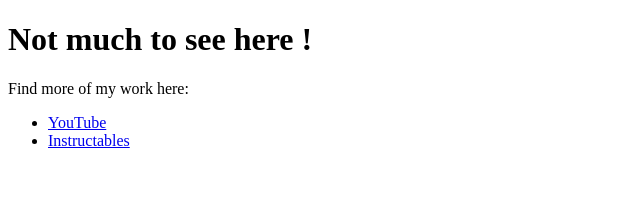
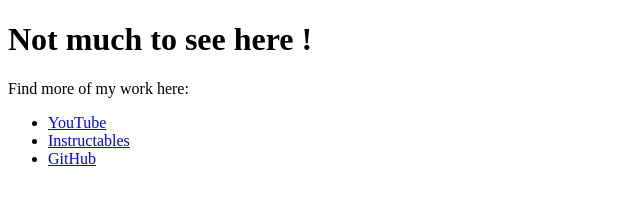
Before and after one commit to nic6911/nic6911.github.io, a plain HTML site: page index.html in a window 1280 px wide. Shown: the full height of the page, 0-640 px from the left. Drawn offline with Linux system fonts and the light colour scheme.

Commit message:
index update

```diff
--- a/index.html
+++ b/index.html
@@ -6,6 +6,7 @@
 <ul>
   <li><a href="https://youtube.com/user/wan46696">YouTube</a></li>
   <li><a href="https://www.instructables.com/member/nicengineering/">Instructables</a></li>
+  <li><a href="https://github.com/nic6911">GitHub</a></li>
 </ul>
 </body>
 </html>
```
